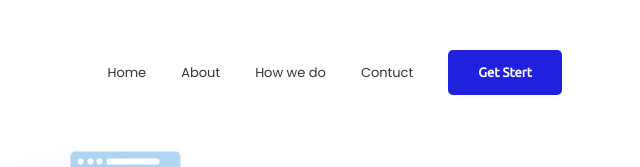
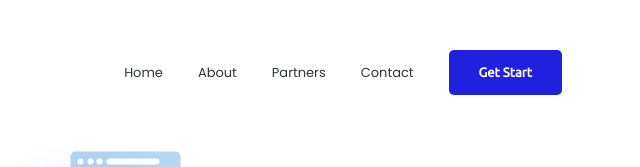
Before and after one commit to kimi-ell/upto, a plain HTML site: page index.html in a window 1280 px wide. Shown: the top 167 px of the page, 533-1173 px from the left. Drawn offline with Linux system fonts and the light colour scheme.

Commit message:
Update index.html

```diff
--- a/index.html
+++ b/index.html
@@ -19,15 +19,21 @@
                 <div class="header-nav-menu-conteiner">
                     <div class="header-nav-menu">
                         <ul class="header-nav-menu-list">
-                            <li class="header-nav-menu-item"><a href="#" class="header-nav-menu-item-link">Home</a></li>
-                            <li class="header-nav-menu-item"><a href="#" class="header-nav-menu-item-link">About</a></li>
-                            <li class="header-nav-menu-item"><a href="#" class="header-nav-menu-item-link">How we do</a>
+                            <li class="header-nav-menu-item">
+                                <a href="#home" class="header-nav-menu-item-link">Home</a></li>
+                            <li class="header-nav-menu-item">
+                                <a href="#about" class="header-nav-menu-item-link">About</a>
                             </li>
-                            <li class="header-nav-menu-item"><a href="#" class="header-nav-menu-item-link">Contuct</a></li>
+                            <li class="header-nav-menu-item">
+                                <a href="#partners" class="header-nav-menu-item-link">Partners</a>
+                            </li>
+                            <li class="header-nav-menu-item">
+                                <a href="#contact" class="header-nav-menu-item-link">Contact</a>
+                            </li>
                         </ul>
                     </div>
                     <div class="header-nav-btn">
-                        <a href="#" class="header-nav-btn-link">Get Stert</a>
+                        <a href="#" class="header-nav-btn-link">Get Start</a>
                     </div>
                     <div class="header-nav-btn__menu">
                         <span></span>
```
